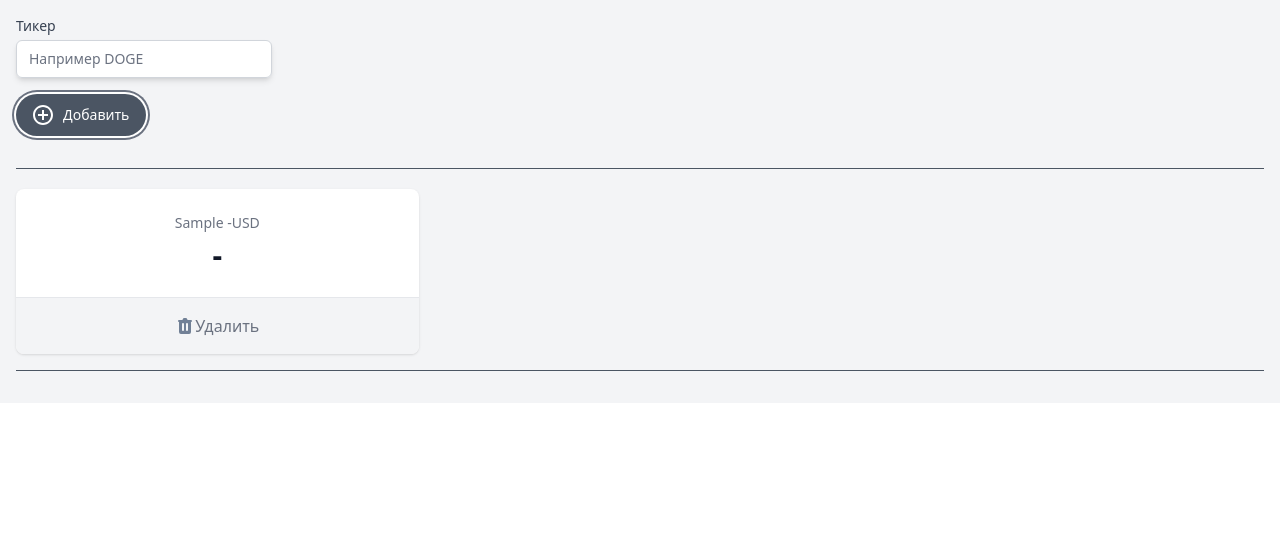
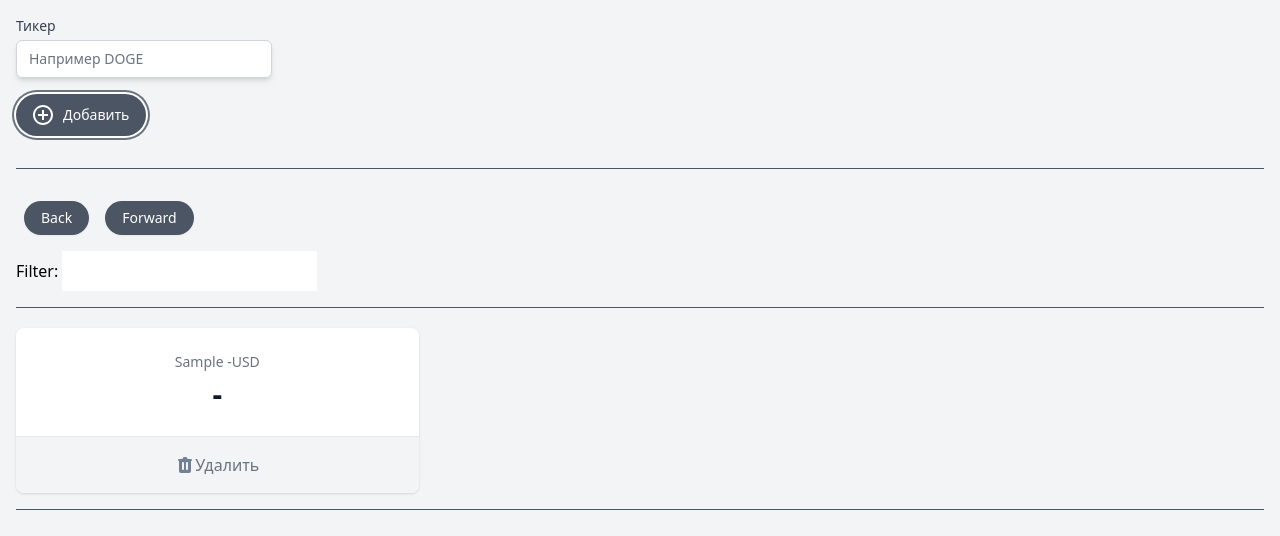
Before and after one commit to Paata1987/JS_NJ, a Vue app in the folder cdyptocon/: page / in a window 1280 px wide. Both pictures are taken after typing "Sample" into the empty fields and a click on the button "Добавить". Shown: the top 536 px of the page. Built offline with nearby package versions, Linux system fonts and the light colour scheme.

Commit message:
add sorter

```diff
--- a/cdyptocon/src/App.vue
+++ b/cdyptocon/src/App.vue
@@ -44,10 +44,26 @@
 
       <template v-if="tickers.length">
         <hr class="w-full border-t border-gray-600 my-4" />
+        <div>
+          <button
+            class="my-4 mx-2 inline-flex items-center py-2 px-4 border border-transparent shadow-sm text-sm leading-4 font-medium rounded-full text-white bg-gray-600 hover:bg-gray-700 transition-colors duration-300 focus:outline-none focus:ring-2 focus:ring-offset-2 focus:ring-gray-500"
+          >
+            Back
+          </button>
+          <button
+            class="my-4 mx-2 inline-flex items-center py-2 px-4 border border-transparent shadow-sm text-sm leading-4 font-medium rounded-full text-white bg-gray-600 hover:bg-gray-700 transition-colors duration-300 focus:outline-none focus:ring-2 focus:ring-offset-2 focus:ring-gray-500"
+          >
+            Forward
+          </button>
+          <div>
+            Filter: <input v-model="filter" type="text" class="border-none" />
+          </div>
+        </div>
+        <hr class="w-full border-t border-gray-600 my-4" />
 
         <dl class="mt-5 grid grid-cols-1 gap-5 sm:grid-cols-3">
           <div
-            v-for="(t, idx) in tickers"
+            v-for="(t, idx) in filteredTickers()"
             :key="idx"
             @click="select(t)"
             :class="{
@@ -142,6 +158,8 @@
       tickers: [],
       sel: null,
       graph: [],
+      page: 1,
+      filter: "",
     };
   },
 
@@ -156,6 +174,9 @@
   },
 
   methods: {
+    filteredTickers() {
+      return this.tickers.filter((ticker) => ticker.name.includes(this.filter));
+    },
     subcribeToUpdates(tickerName) {
       setInterval(async () => {
         const f = await fetch(
@@ -195,6 +216,7 @@
     handleDelete(tickersToRemove) {
       //console.log(tickersToRemove);
       this.tickers = this.tickers.filter((t) => t !== tickersToRemove);
+      // localStorage.removeItem();
     },
 
     normalizeGraph() {
```
